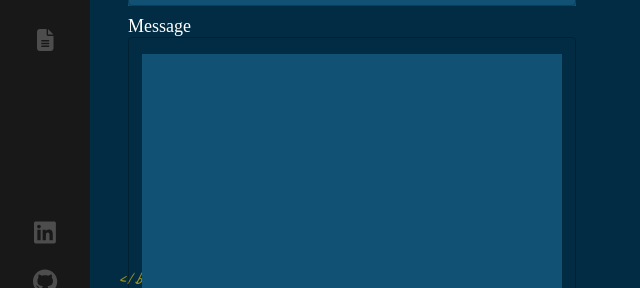
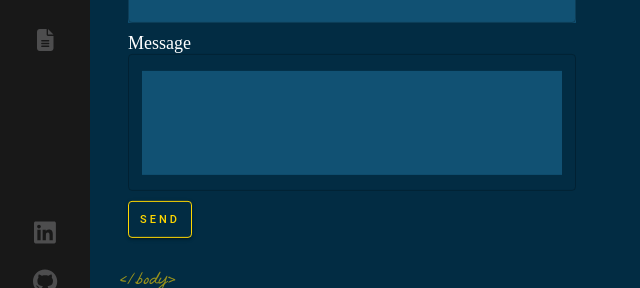
Before and after one commit to bbandhu/react-portfolio-evolution, a React (Create React App) app: page /contact in a window 1280 px wide. Shown: the part 469-757 px from the top of the page, without its empty margins (0-640 px from the left). Built offline with nearby package versions, Linux system fonts and the light colour scheme.

Commit message:
fixed a bug on conatct page

```diff
--- a/src/components/Contact/index.scss
+++ b/src/components/Contact/index.scss
@@ -1,8 +1,8 @@
 .contact-form {
-    width: 100%;
-    margin-top: 20px;
+  width: 100%;
+  margin-top: 20px;
 
-ul {
+  ul {
     padding: 0;
     margin: 0;
 
@@ -49,19 +49,20 @@ ul {
 
   }
 
+
+
+
   textarea {
     width: 100%;
     border: 0;
     background: #115173;
-    height: 50px;
     font-size: 16px;
     color: #fff;
     padding: 20px;
     box-sizing: border-box;
-    min-height: 150px;
+    height: auto; // Added to auto adjust height
+  }
 
-
-  }
   Button {
     color: #ffd700;
     font-size: 11px;
@@ -69,12 +70,14 @@ ul {
     text-decoration: none;
     padding: 8px 10px;
     border: 1px solid #ffd700;
-    float: left;
     border-radius: 4px;
     background: 0 0;
     text-transform: uppercase;
-    float: right;
     text-align: center;
     margin-right: 10px;
+    margin-top: 10px;
+    clear: both;
+    float: none;
+    display: block;
   }
 }
```
